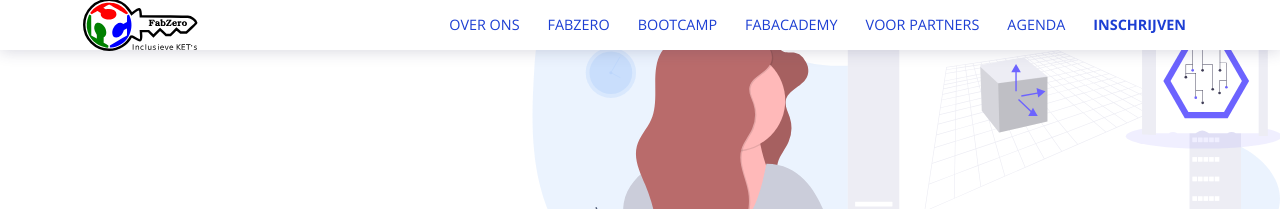
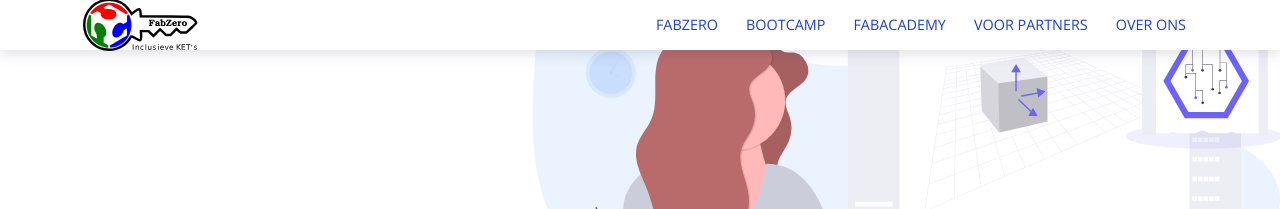
Before and after one commit to IngegnoMakerSpace/inclusievekets, a Jekyll site: the page built from index.html, in a window 1280 px wide. Shown: the top 209 px of the page. Built offline with Jekyll 4.4.1, drawn with Linux system fonts in a browser that asks for light colours.

Commit message:
Change Order

```diff
--- a/_includes/main-menu.html
+++ b/_includes/main-menu.html
@@ -1,6 +1,5 @@
 <div id="main-menu" class="main-menu">
   <ul>
-    <li><a href="{{site.baseurl}}/team" class="{% if page.url contains 'team' %}current{% endif %}">Over ons</a></li>
 
     <li><a href="{{site.baseurl}}/deelnemers" class="{% if page.url contains 'deelnemers' %}current{% endif %}">FabZero</a></li>
 
@@ -10,8 +9,10 @@
 
     <li><a href="{{site.baseurl}}/partners" class="{% if page.url contains 'partners' %}current{% endif %}">Voor partners</a></li>
 
-    <li><a href="{{site.baseurl}}/kalender" class="{% if page.url contains 'kalender' %}current{% endif %}">Agenda</a></li>
+    <!--li><a href="{{site.baseurl}}/kalender" class="{% if page.url contains 'kalender' %}current{% endif %}">Agenda</a></li-->
 
-    <li><a href="https://forms.gle/fm2Pvd8KjBTAf4iy8" ><b>INSCHRIJVEN</b></a></li>
+    <li><a href="{{site.baseurl}}/team" class="{% if page.url contains 'team' %}current{% endif %}">Over ons</a></li>
+
+    <!--li><a href="https://forms.gle/fm2Pvd8KjBTAf4iy8" ><b>INSCHRIJVEN</b></a></li-->
   </ul>
 </div>
```
